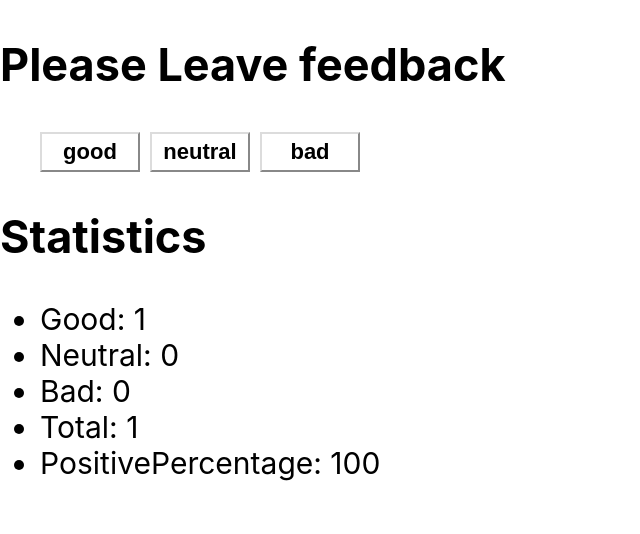
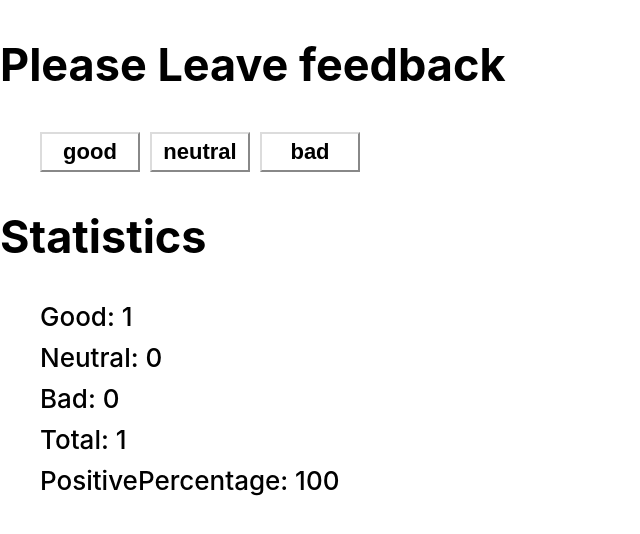
Before and after one commit to MateuszKar2/ReactFeedbackApp, a React (Create React App) app: page / in a window 1280 px wide. Both pictures are taken after a click on the button "good". Shown: the top 534 px of the page, without its empty margins (0-640 px from the left). Built offline with nearby package versions, Linux system fonts and the light colour scheme.

Commit message:
add file

```diff
--- a/src/components/Statistics/Statistics.module.css
+++ b/src/components/Statistics/Statistics.module.css
@@ -1,3 +1,8 @@
-/* // .statistics {
-
-// } */
+.statistics {
+           display: flex;
+           flex-direction: column;
+           gap: 10px;
+           list-style: none;
+           font-size:  26px;
+           font-weight: 500;
+        }
```
